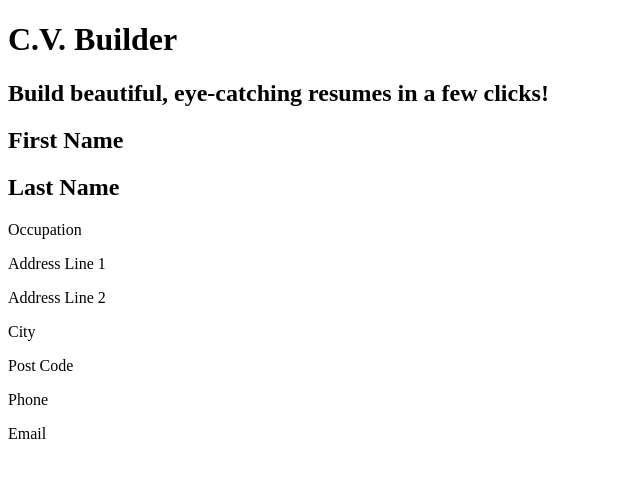
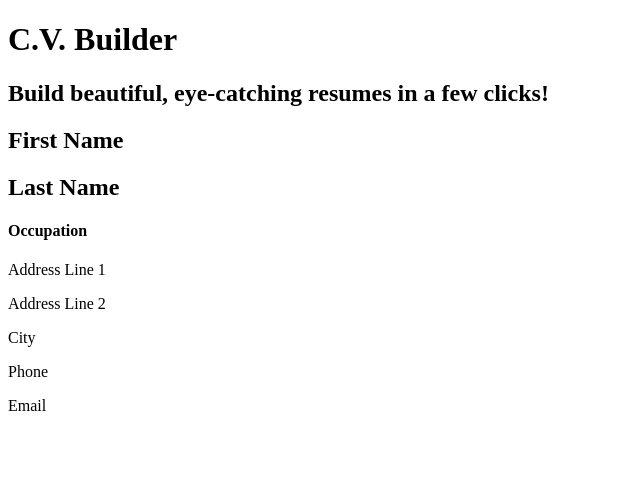
Before and after one commit to renatodinizc/cv-builder, a React (Create React App) app: page / in a window 1280 px wide. Shown: the top 478 px of the page, without its empty margins (0-640 px from the left). Built offline with nearby package versions, Linux system fonts and the light colour scheme.

Commit message:
PersonalInfo component done

```diff
--- a/src/App.js
+++ b/src/App.js
@@ -1,32 +1,10 @@
 import React, { useState } from 'react';
-import Item from './components/Item';
+import PersonalInfo from './components/PersonalInfo'
 
 function App() {
-  const[item, setItem] = useState('');
-
-  function editItemTitle(title) {
-    if (title.trim()) {
-      setItem(title);
-    } else {
-      setItem(item);
-    };
-  };
-
 
   return (
-    <div className="App">
-      <h1> C.V. Builder</h1>
-      <h2>Build beautiful, eye-catching resumes in a few clicks!</h2>
-      <Item title='First Name' editItemTitle={editItemTitle} tag='h2' />
-      <Item title='Last Name' editItemTitle={editItemTitle} tag='h2' />
-      <Item title='Occupation' editItemTitle={editItemTitle} tag='p' />
-      <Item title='Address Line 1' editItemTitle={editItemTitle} tag='p' />
-      <Item title='Address Line 2' editItemTitle={editItemTitle} tag='p' />
-      <Item title='City' editItemTitle={editItemTitle} tag='p' />
-      <Item title='Post Code' editItemTitle={editItemTitle} tag='p' />
-      <Item title='Phone' editItemTitle={editItemTitle} tag='p' />
-      <Item title='Email' editItemTitle={editItemTitle} tag='p' />
-    </div>
+    <PersonalInfo />
   );
 }
 
--- a/src/components/Item.js
+++ b/src/components/Item.js
@@ -11,9 +11,14 @@ function Item(props) {
 
     function handleItemSubmission(event) {
         event.preventDefault();
-        props.editItemTitle(title);
-        setEditing(false);
-    }
+        if (title.trim()) {
+            setTitle(title);
+            setEditing(false);
+        } else {
+            setTitle(props.title);
+            setEditing(false);
+        };
+    };
 
     if (isEditing == false) {
         return (
--- /dev/null
+++ b/src/components/PersonalInfo.js
@@ -0,0 +1,22 @@
+import React, { useState } from 'react';
+import Item from './Item';
+
+
+function PersonalInfo() {
+    return (
+        <>
+            <h1> C.V. Builder</h1>
+            <h2>Build beautiful, eye-catching resumes in a few clicks!</h2>
+            <Item title='First Name' tag='h2' />
+            <Item title='Last Name' tag='h2' />
+            <Item title='Occupation' tag='h4' />
+            <Item title='Address Line 1' tag='p' />
+            <Item title='Address Line 2' tag='p' />
+            <Item title='City' tag='p' />
+            <Item title='Phone' tag='p' />
+            <Item title='Email' tag='p' />
+        </>
+    );
+}
+
+export default PersonalInfo;
```
